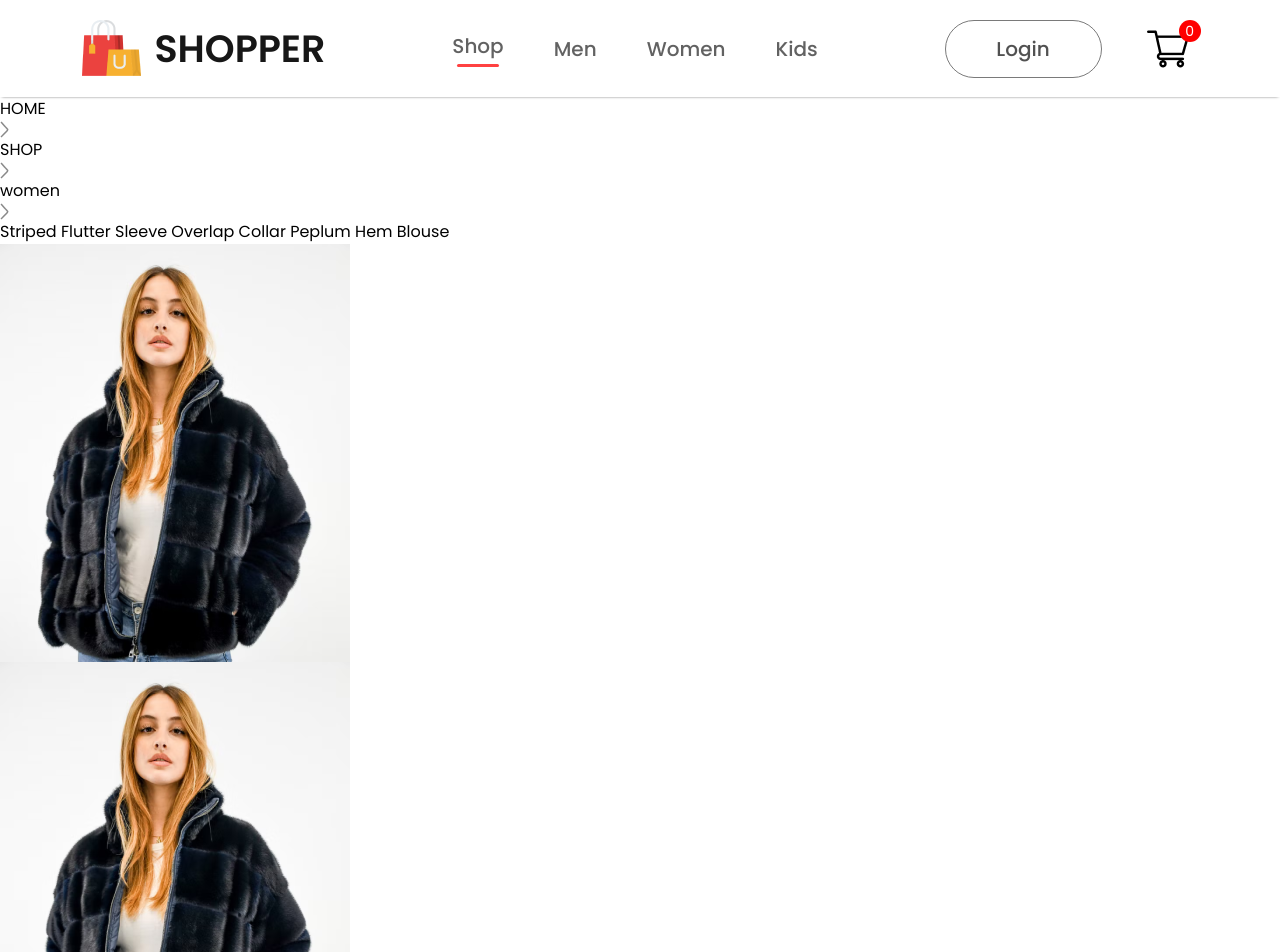
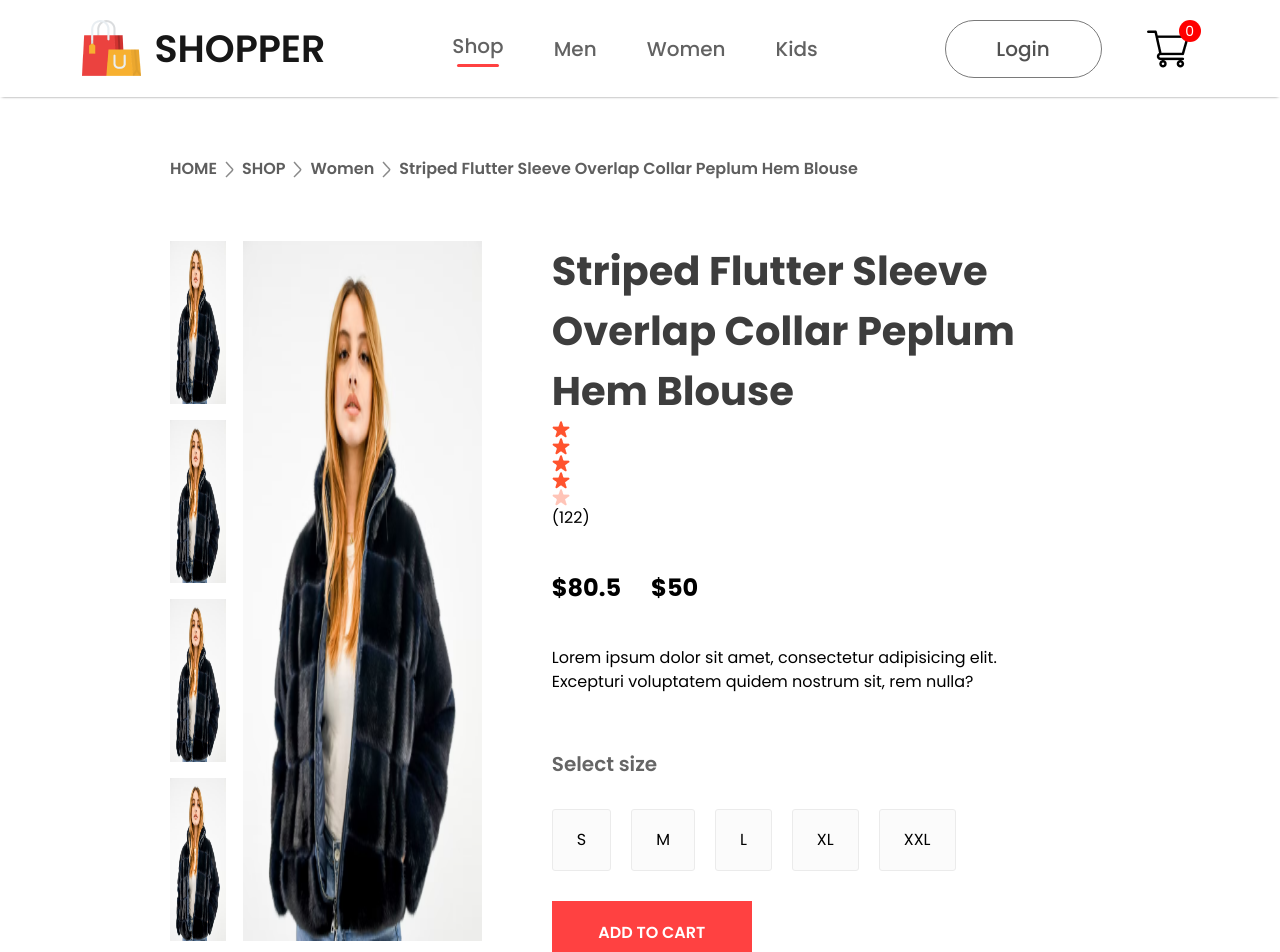
Before and after one commit to kabolindustrie/E-commerce, a React (Create React App) app: page /product/1 in a window 1280 px wide. Shown: the top 952 px of the page. Built offline with nearby package versions, Linux system fonts and the light colour scheme.

Commit message:
displayproduct.css

```diff
--- a/src/Components/Breadcrums/Breadcrum.css
+++ b/src/Components/Breadcrums/Breadcrum.css
@@ -0,0 +1,10 @@
+.breadcrum{
+  display: flex;
+  align-items: center;
+  gap: 8px;
+  color: #5e5e5e;
+  font-size: 16px;
+  font-weight: 600;
+  margin: 60px 170px;
+  text-transform: capitalize;
+}
--- a/src/Components/ProductDisplay/ProductDisplay.css
+++ b/src/Components/ProductDisplay/ProductDisplay.css
@@ -0,0 +1,89 @@
+.productdisplay {
+  display: flex;
+  margin: 0px 170px;
+}
+.productdisplay-left{
+  display: flex;
+  gap: 17px;
+}
+.productdisplay-img-list{
+  display: flex;
+  flex-direction: column;
+  gap: 16px;
+}
+.productdisplay-img-list img{
+height: 163px;
+}
+.productdisplay-main-img{
+  width: 586px;
+  height: 700px;
+}
+.productdisplay-right{
+  display: flex;
+  flex-direction: column;
+  margin: 0px 70px;
+}
+.productdisplay-right h1{
+ color: #3d3d3d;
+ font-size: 40px;
+ font-weight: 700;
+}
+.productdisplay-right-stars {
+  display: flex;
+  align-items: center;
+  margin-top: 13px;
+  gap: 5px;
+  color: #1c1c1c;
+  font-size: 16px;
+}
+.productdisplay-right-prices{
+  display: flex;
+  margin: 40px 0px;
+  gap: 30px;
+  font-size: 24px;
+  font-weight: 700;
+}
+.productdisplay-right-prices-old{
+  color: #818181;
+  text-decoration: line-through;
+}
+.productdisplay-right-prices-new{
+  color: #ff4141;
+}
+.productdisplay-right-size h1{
+  margin-top: 55px;
+  color: #656565;
+  font-size: 20px;
+  font-weight: 600;
+}
+.productdisplay-right-sizes{
+  display: flex;
+  margin: 30px 0px;
+  gap: 20px;
+}
+.productdisplay-right-sizes div{
+  padding: 18px 24px;
+  background: #fbfbfb;
+  border: 1px solid #ebebeb;
+  border-radius: 3px;
+  cursor: pointer;
+}
+.productdisplay-right button{
+  padding: 20px 40px;
+  width: 200px;
+  font-size: 16px;
+  font-weight: 600;
+  color: white;
+  background: #ff4141;
+  margin-bottom: 40px;
+  border: none;
+  cursor: pointer;
+  outline: none;
+}
+.productdisplay-right-category{
+  margin-top: 10px;
+
+}
+.productdisplay-right-category span{
+  font-weight: 600;
+}
--- a/src/Components/ProductDisplay/ProductDisplay.jsx
+++ b/src/Components/ProductDisplay/ProductDisplay.jsx
@@ -39,7 +39,7 @@
         </div>
         <div className='productdisplay-right-size'>
           <h1>Select size</h1>
-          <div className="productdisplay-right-size">
+          <div className="productdisplay-right-sizes">
             <div>S</div>
             <div>M</div>
             <div>L</div>
```
